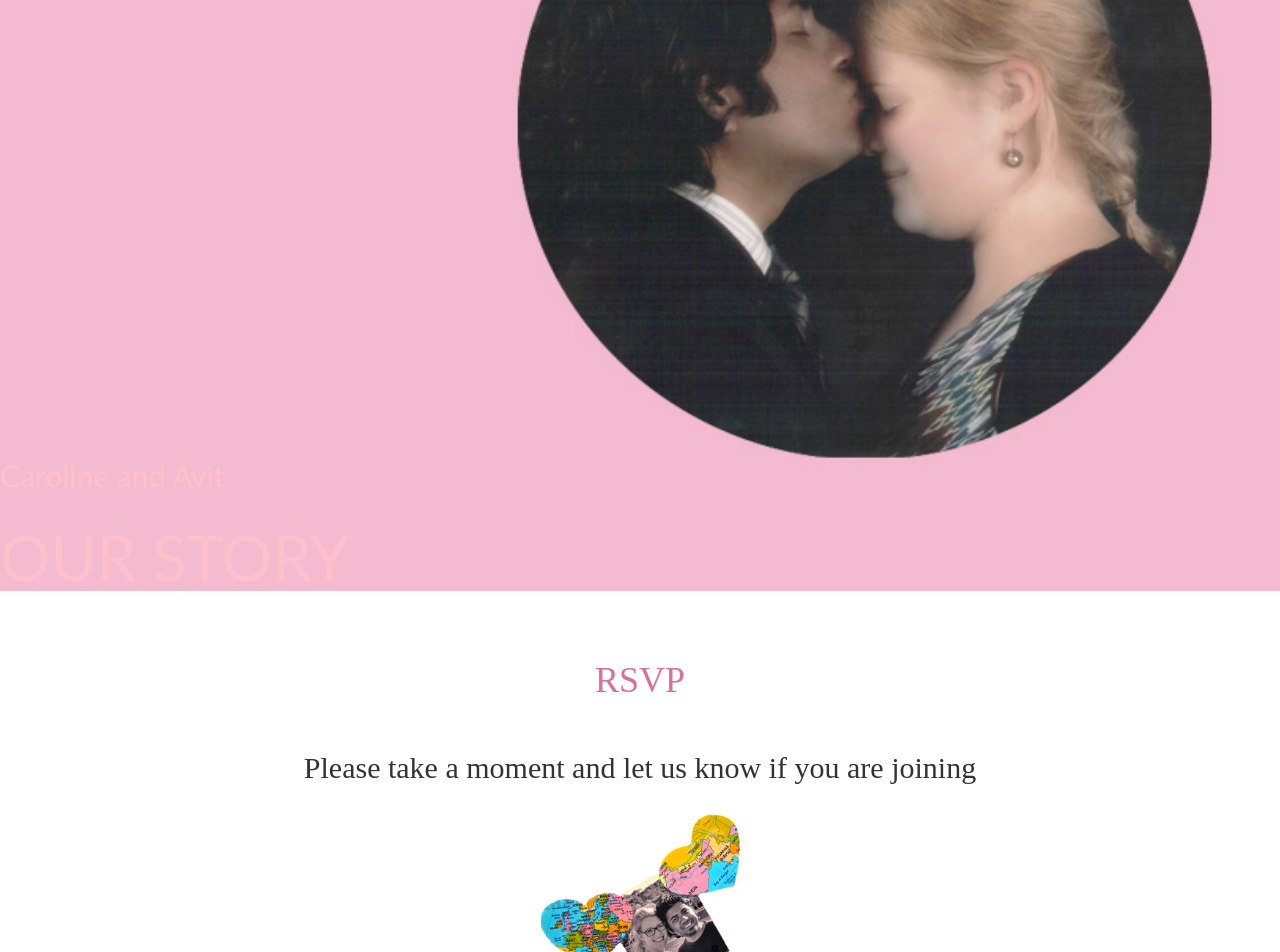
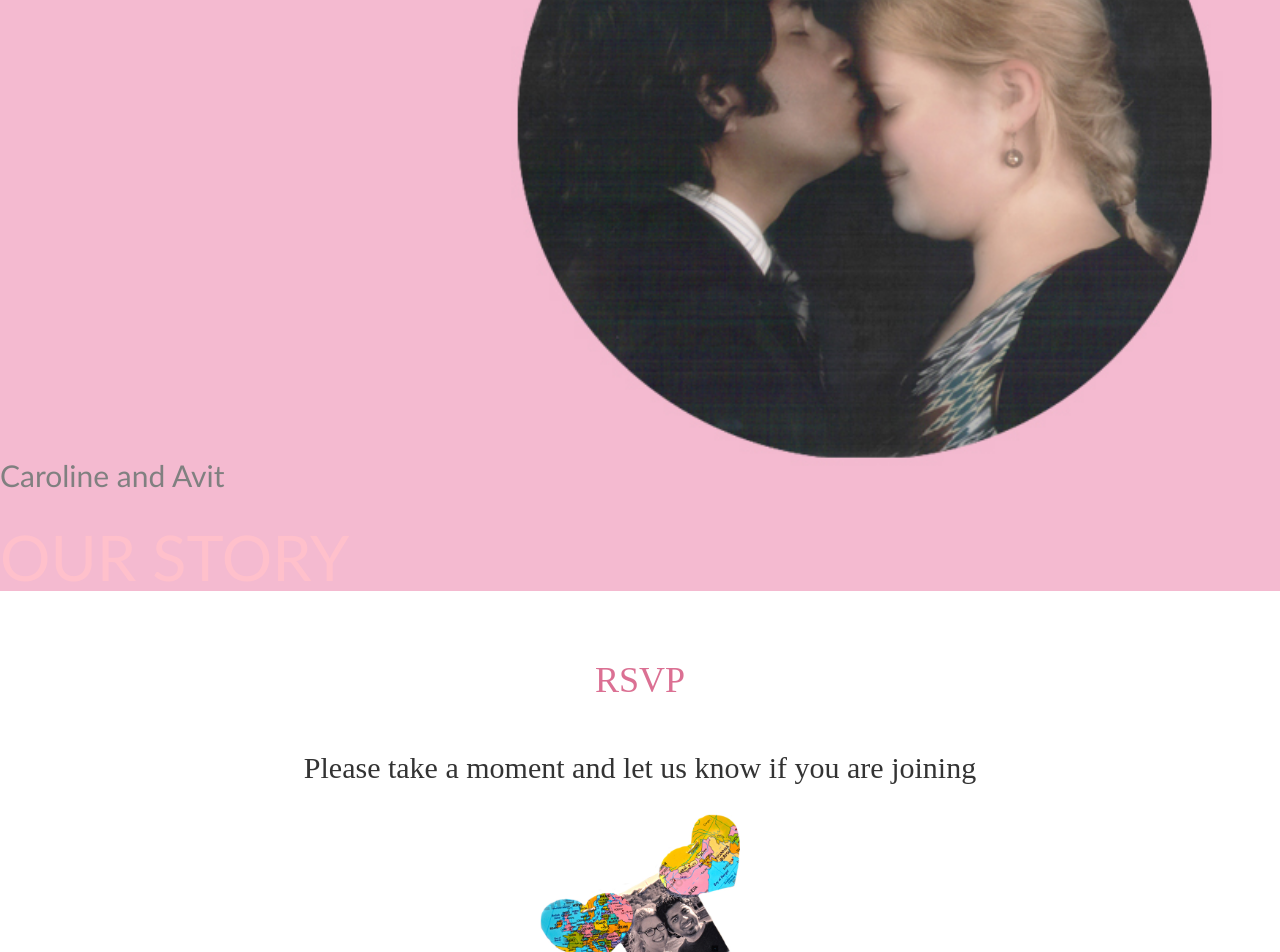
Before and after one commit to MonchiLin/carowedavit.github.io, a Jekyll site: the page built from index.html, in a window 1280 px wide. Shown: the part 309-1261 px from the top of the page. Built offline with Jekyll 4.4.1, drawn with Linux system fonts in a browser that asks for light colours.

Commit message:
font updated

```diff
--- a/_includes/header.html
+++ b/_includes/header.html
@@ -1,6 +1,6 @@
 <header id="top" class="header">
   <div class="text-vertical-center">
-   <h2 style="margin-top: 0em; font-weight: 5">Caroline and Avit</h2>
+   <h2 style="margin-top: 0em; font-weight: 5; color: #808080">Caroline and Avit</h2>
    <br>
    <h1 style="margin-top: 0em; font-weight: 5">OUR STORY</h1>
   </div>
```
